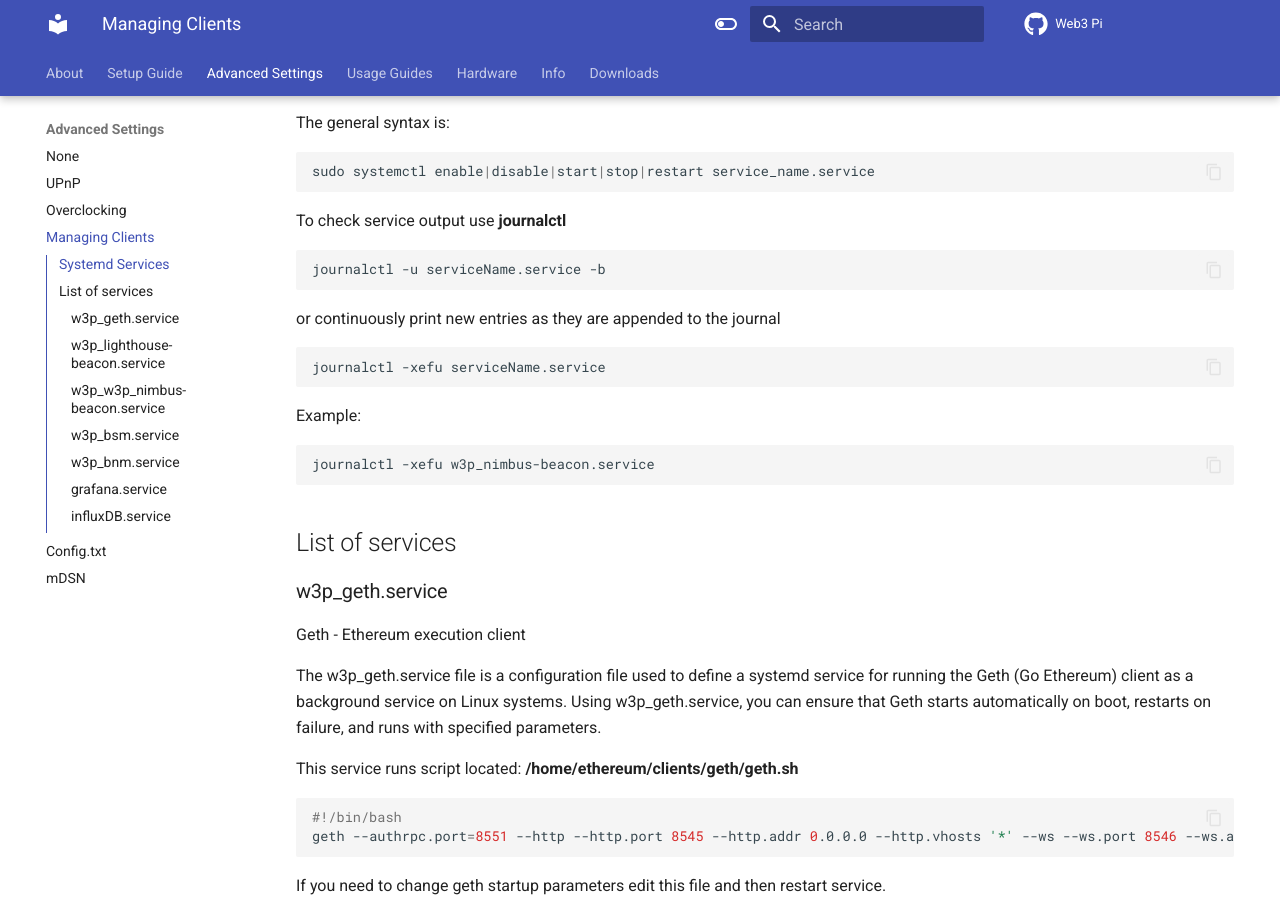
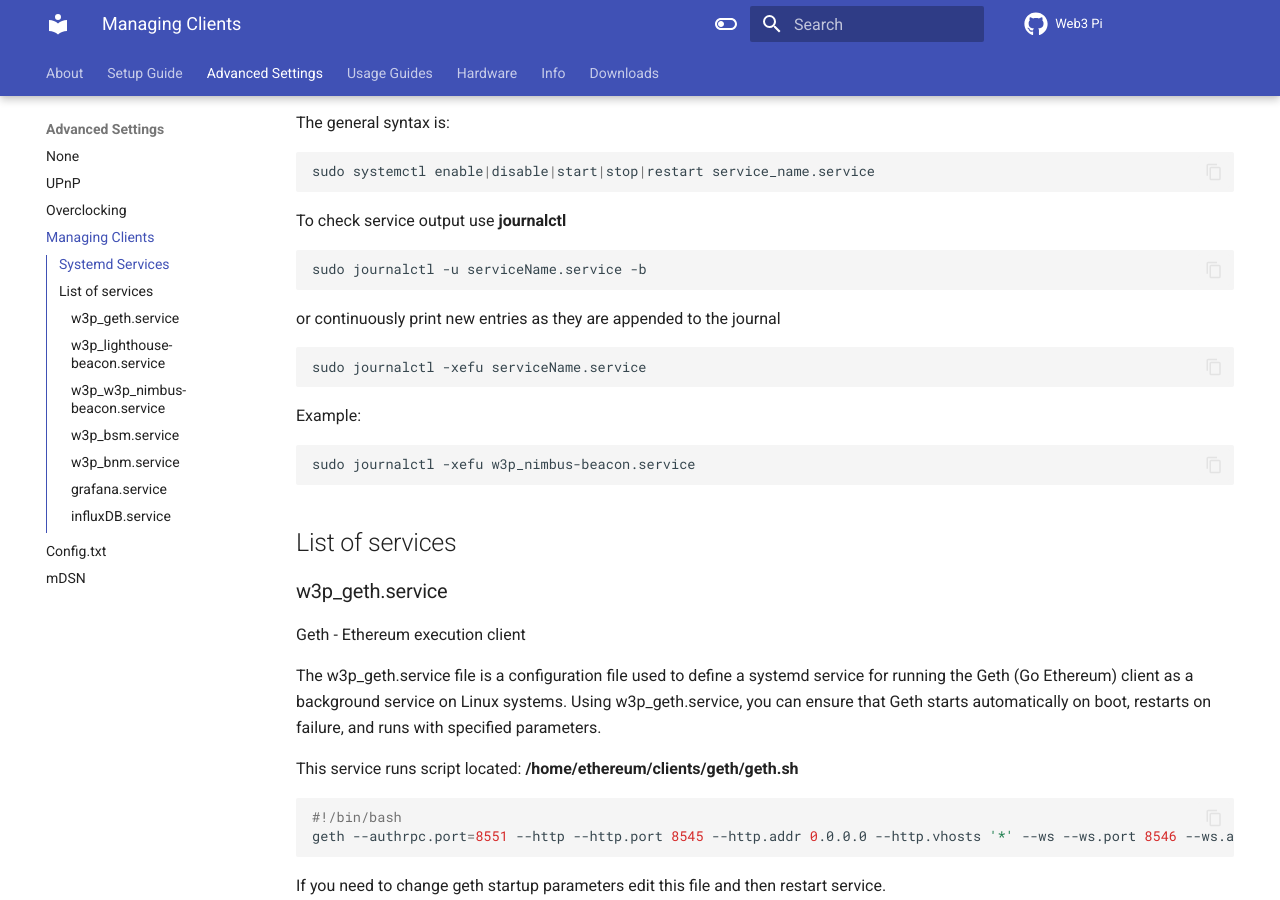
Before and after one commit to Web3-Pi/setup-guide, an MkDocs documentation site: the page built from docs/Advanced/services.md, in a window 1280 px wide and 900 px high, scrolled down 453 px. Built offline with MkDocs 1.6.1 and Material for MkDocs 9.7.7, drawn with Linux system fonts in a browser that asks for light colours; comment, search, counter and statistics services are not loaded.

Commit message:
add sudo to journalctl

````diff
--- a/docs/Advanced/services.md
+++ b/docs/Advanced/services.md
@@ -19,16 +19,16 @@ sudo systemctl enable|disable|start|stop|restart service_name.service
 To check service output use **journalctl**
 
 ``` sh
-journalctl -u serviceName.service -b
+sudo journalctl -u serviceName.service -b
 ```
 or continuously print new entries as they are appended to the journal
 ``` sh
-journalctl -xefu serviceName.service
+sudo journalctl -xefu serviceName.service
 ```
 
 Example:
 ``` sh
-journalctl -xefu w3p_nimbus-beacon.service
+sudo journalctl -xefu w3p_nimbus-beacon.service
 ```
 
 ## List of services
````
